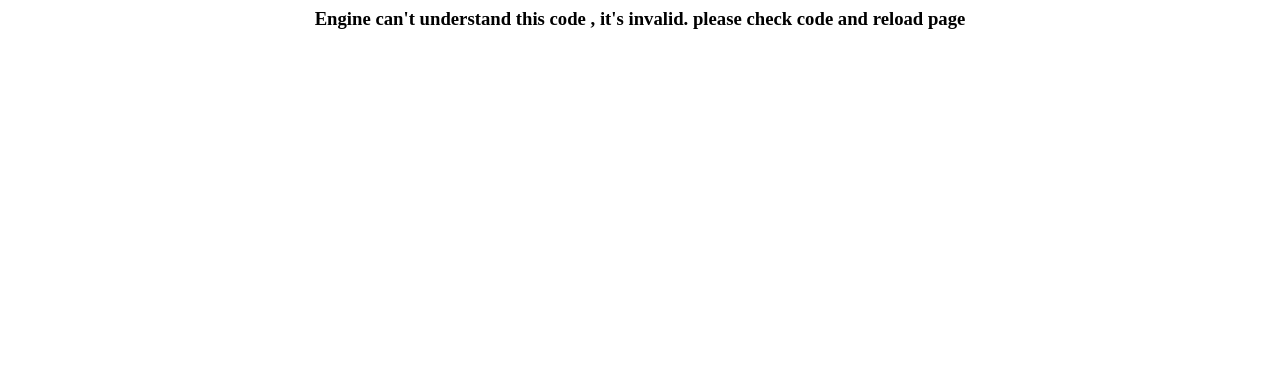
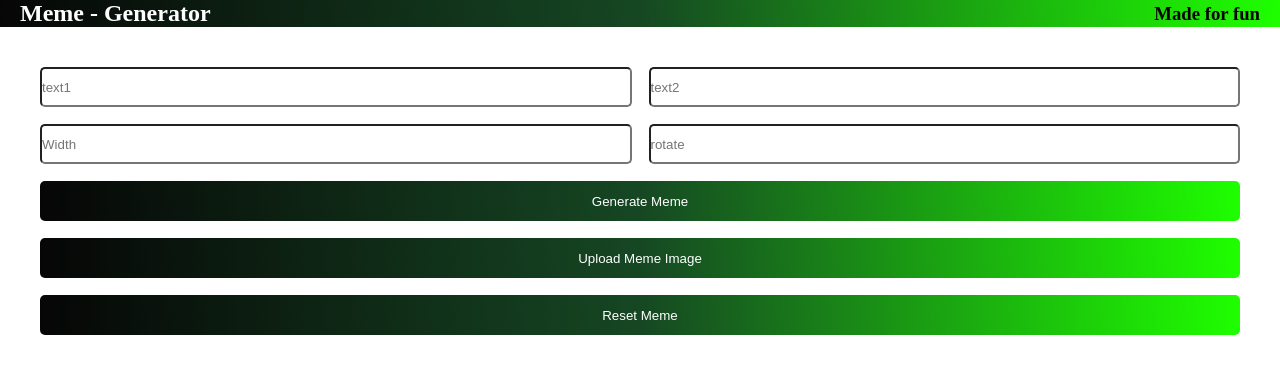
Before and after one commit to ContriHUB/Meme-Generator, a React (Create React App) app: page / in a window 1280 px wide. Shown: the top 374 px of the page. Built offline with nearby package versions, Linux system fonts and the light colour scheme; no server answers.

Commit message:
Rotated In Center

```diff
--- a/src/components/Meme.js
+++ b/src/components/Meme.js
@@ -1,11 +1,11 @@
 import React from "react";
 import { useState, useEffect } from "react";
+import  '../custom.css';
 
 export default function Meme() {
 	const api_url = "https://api.imgflip.com/get_memes";
 	//this is to store all the meme's url returned by the api
 	const [allMemes, setAllMemes] = useState([]);
-
 	//this function run only once on component load
 	//when this component is mounted on page
 	//it makes call to the api
@@ -13,10 +13,7 @@ export default function Meme() {
 	useEffect(function () {
 		fetch(api_url)
 			.then((data) => data.json())
-			.then((data) => setAllMemes(data.data.memes))
-			.catch((err) =>
-				document.write("<center> <h3>Engine can't understand this code , it's invalid. please check code and reload page </h3> </center> ")
-			);
+			.then((data) => setAllMemes(data.data.memes));
 	}, []);
 
 	//this state stores information about the current meme
@@ -24,6 +21,8 @@ export default function Meme() {
 		topText: "",
 		bottomText: "",
 		url: "",
+		width:"",
+		rotate:"",
 	});
 
 	function getRandomMeme() {
@@ -34,22 +33,53 @@ export default function Meme() {
 		}));
 	}
 
+	//this is for handling the input
+	function handleChange(event) {
+		const { name, value } = event.target;
+		setMeme((prevMeme) => ({
+			...prevMeme,
+			[name]: value,
+		}));
+	}
+
 	//this is for handling the reset functionality
 	function handleReset() {
 		setMeme({
 			topText: "",
 			bottomText: "",
-			url: ""
+			url: "",
+			width:"",
 		});
 	}
 
 	//this is to handle input change
-	function handleInputChange(event) {
-		const {name, value} = event.target;
+	function handleInput1Change(event) {
 		setMeme( (prevMeme) => ({
 			...prevMeme,
-			[name]: value
-		}) );
+			topText: event.target.value
+		}));
+	}
+	function handleInput2Change(event) {
+		setMeme( (prevMeme) => ({
+			...prevMeme,
+			bottomText: event.target.value
+		}));
+	}
+
+	function widthChange(event) {
+		setMeme((prevMeme) => ({
+			...prevMeme,
+			width: event.target.value
+		}));
+		console.log(event.target.value);
+	}
+
+	function rotateChange(event) {
+		setMeme((prevMeme) => ({
+			...prevMeme,
+			rotate: event.target.value,
+		}));
+		console.log(event.target.value);
 	}
 
 	// this is for uploading the image from the PC
@@ -79,7 +109,7 @@ export default function Meme() {
 					value={meme.topText}
 					placeholder="text1"
 					name="topText"
-					onChange={handleInputChange}
+					onChange={handleInput1Change}
 					/>
 				<input
 					className="form__text"
@@ -87,12 +117,31 @@ export default function Meme() {
 					value={meme.bottomText}
 					placeholder="text2"
 					name="bottomText"
-					onChange={handleInputChange}
+					onChange={handleInput2Change}
 				/>
+
+                <input
+					className="form__text"
+					type="number"
+					value={meme.width}
+					placeholder="Width"
+					name="width"
+					onChange={widthChange}
+				/>
+
+                <input
+					className="form__text"
+					type="text"
+					value={meme.rotate}
+					placeholder="rotate"
+					name="rotate"
+					onChange={rotateChange}
+				/>
+
 				<button className="form__button" onClick={getRandomMeme}>
 					Generate Meme
 				</button>
-				<label htmlFor="image-upload" className="form__button upload_image__button">
+				<label for="image-upload" className="form__button upload_image__button">
 					Upload Meme Image
 				</label>
 				<input accept="image/*" id="image-upload" type="file" onChange={uploadImage} />
@@ -102,8 +151,8 @@ export default function Meme() {
 			</div>
 			<div className="meme">
 				{meme.url && <img className="meme__image" src={meme.url} alt="meme"/>}
-				{meme.url && <h2 className="meme__text top">{meme.topText}</h2>}
-				{meme.url && <h2 className="meme__text bottom">{meme.bottomText}</h2>}
+				{meme.url && <p className="meme__text top" style={{fontSize:meme.width , transform: "translateX(50%) translateY(50%) rotate("+meme.rotate+"deg)"}}>{meme.topText}</p>}
+				{meme.url && <p className="meme__text bottom" style={{fontSize:meme.width , transform: "translateX(50%) translateY(50%) rotate("+meme.rotate+"deg)"}}>{meme.bottomText}</p>}
 			</div>
 		</div>
 	);
--- /dev/null
+++ b/src/custom.css
@@ -0,0 +1,16 @@
+.main{
+    margin: 3%;
+    position: relative;
+}
+
+.first-txt {
+    position: absolute;
+    top: 17px;
+    left: 50px;
+}
+
+.second-txt {
+    position: absolute;
+    bottom: 20px;
+    left: 10px;
+}
```
